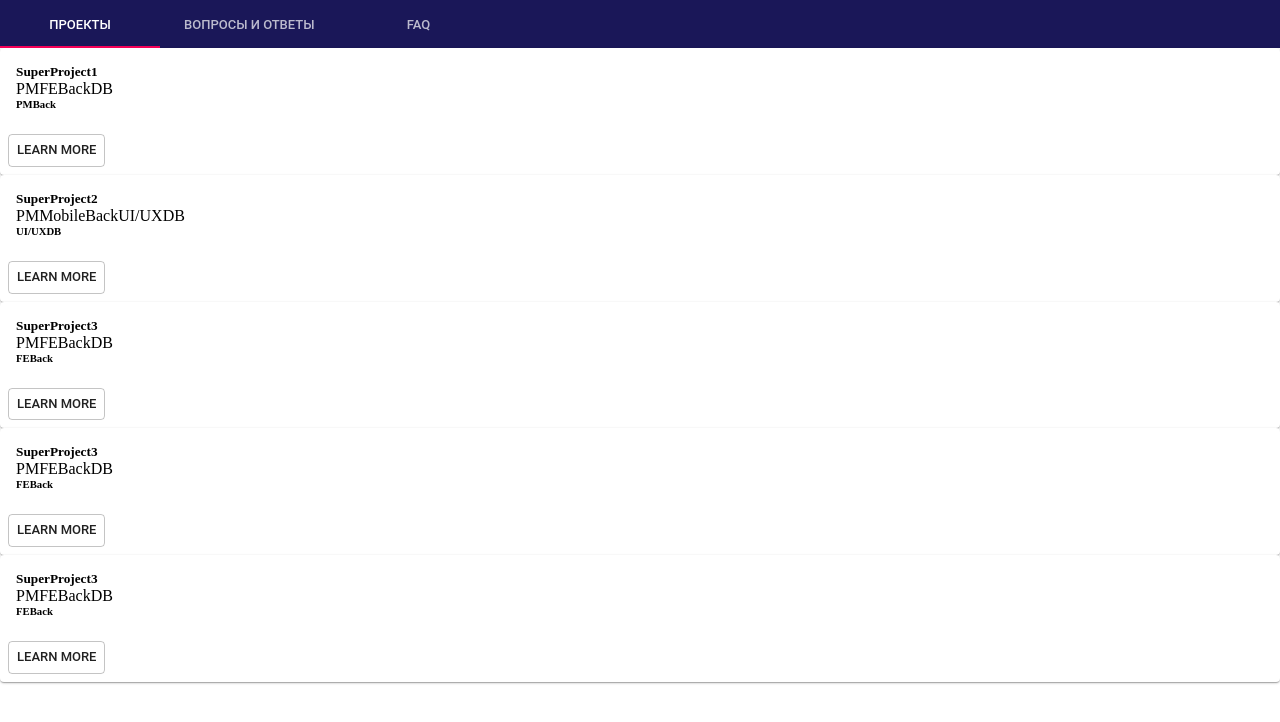
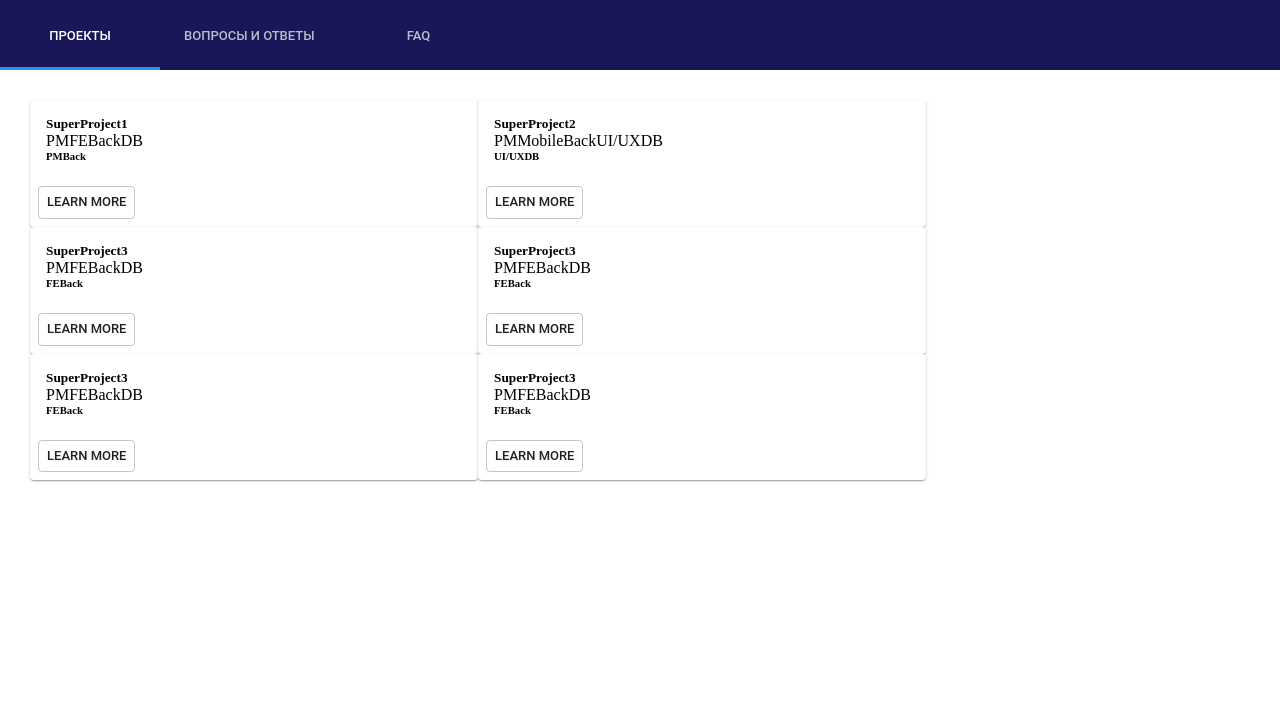
Before and after one commit to NadyaHristuk/30hack_hulk, a React (Create React App) app in the folder frontend/: page / in a window 1280 px wide. Shown: the top 722 px of the page. Built offline with nearby package versions, Linux system fonts and the light colour scheme.

Commit message:
Add styles for header and card

```diff
--- a/frontend/src/pages/projects/index.js
+++ b/frontend/src/pages/projects/index.js
@@ -27,12 +27,17 @@
 		name: 'SuperProject3',
 		stacks: ['PM', 'FE', 'Back', 'DB'],
 		vacancies: ['FE', 'Back'],
+	},
+	{
+		name: 'SuperProject3',
+		stacks: ['PM', 'FE', 'Back', 'DB'],
+		vacancies: ['FE', 'Back'],
 	}
 ];
 
 const Projects = () => {
 	return (
-		<div>
+		<div className= "wrapper-project-page">
 			<div className="main-content">
 				{
 					projects.map(project => <ProjectCard key={shortid.generate()} project={project} />)
--- a/frontend/src/pages/projects/project-card.js
+++ b/frontend/src/pages/projects/project-card.js
@@ -9,7 +9,7 @@
 	const { name, stacks, vacancies } = props.project;
 
 	return (
-		<Card>
+		<Card classes={{root:'wrapper-project-card'}}>
 			<CardContent>
 				<h5>{name}</h5>
 				<p>
--- a/frontend/src/static/style.css
+++ b/frontend/src/static/style.css
@@ -2,8 +2,36 @@
     margin: 0;
     padding: 0;
 }
-.tabsHeader{
+.App .tabsHeader{
     width: 100%;
+    min-height: 70px;
     background-color: #1a1758;
     color: #fff;
 }
+
+.App .tabsHeader .MuiTabs-flexContainer-2{
+    min-height: 70px;
+}
+
+.App .tabsHeader .MuiTabs-flexContainer-2 .MuiPrivateTabIndicator-colorSecondary-27 {
+    background-color: #2196f3;
+    height: 3px;
+}
+
+.App .wrapper-project-page{
+    display: flex;
+}
+
+.App .main-content{
+    display: flex;
+    flex-wrap: wrap;
+    max-width: 70%;
+    width: 70%;
+    padding: 30px;
+    justify-content: space-between;
+}
+
+.App .main-content .wrapper-project-card{
+    width: 450px;
+    max-width: 50%;
+}
```
